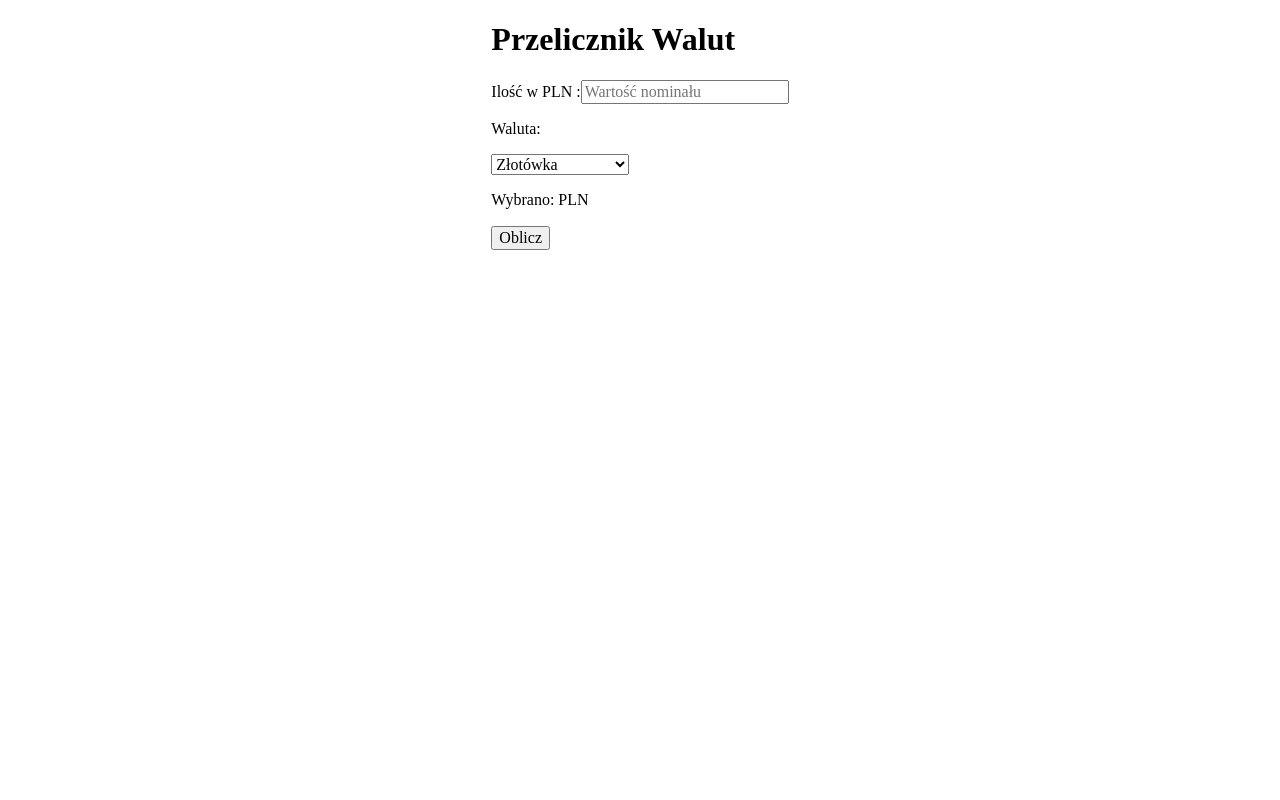
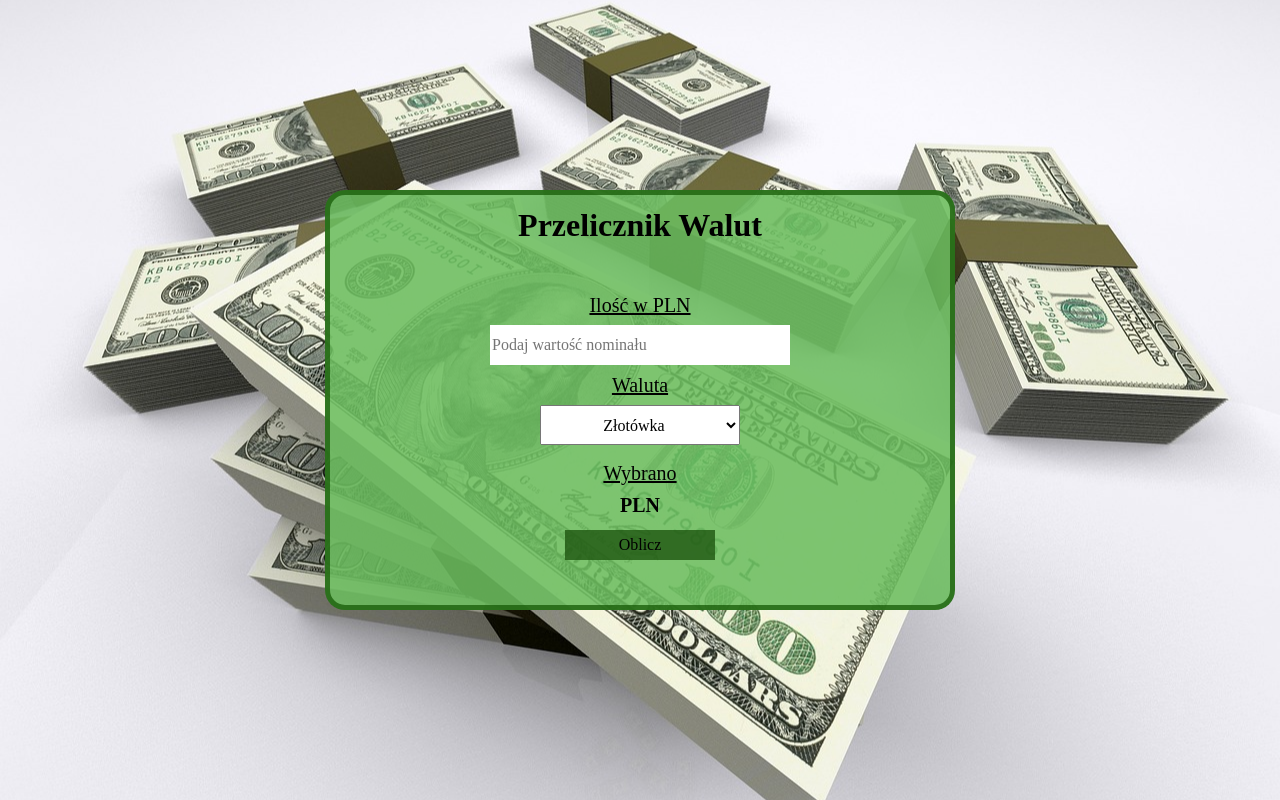
Before and after one commit to streetwolf123/currency-converter__react, a React (Create React App) app: page / in a window 1280 px wide. Built offline with nearby package versions, Linux system fonts and the light colour scheme.

Commit message:
background-image added and style and media-queri

```diff
--- a/src/App/Form/Result/result.js
+++ b/src/App/Form/Result/result.js
@@ -1,8 +1,9 @@
 import React from "react"
+import "../style.css"
 
 export const Result = ({ result }) => {
     return (
-        <p>
+        <p className="form__paragraph form__paragraph--result">
             {result !== undefined && (
                 <>
                     {result.sourceAmount.toFixed(2)}&nbsp;PLN&nbsp;=&nbsp;
--- a/src/App/Form/form.js
+++ b/src/App/Form/form.js
@@ -1,7 +1,7 @@
 import React, { useState } from "react";
 import { currencies } from "../currencies";
 import { Result } from "./Result/result";
-
+import "./style.css"
 
 
 const Form = ({ result, countResult }) => {
@@ -14,31 +14,34 @@ const Form = ({ result, countResult }) => {
     }
     return (
         <form onSubmit={onFormSubmit} className="form">
-            <header className="form__header">
+            <header className="section form__header">
                 <h1>
                     Przelicznik Walut
                 </h1>
             </header>
             <div className="section">
-                <span>
-                    Ilość w PLN :
-                </span>
+                <p className="form__paragraph">
+                    Ilość w PLN
+                </p>
                 <input
+                    min={0}
                     value={amount}
                     onChange={({ target }) => setAmount(target.value)}
                     type="number"
                     className="form__input"
-                    required placeholder="Wartość nominału"
+                    required placeholder="Podaj wartość nominału"
                 />
             </div>
             <div className="section">
-                <p>Waluta:</p>
+                <p className="form__paragraph">Waluta</p>
                 <select
+                    className="form__select"
                     value={currency}
                     onChange={({ target }) => setCurrency(target.value)}
                 >
                     {currencies.map((currency => (
                         <option
+                            className="form__option"
                             key={currency.short}
                             value={currency.short}
                         >
@@ -47,11 +50,14 @@ const Form = ({ result, countResult }) => {
 
                     )))}
                 </select>
-                <p>Wybrano: {currency}</p>
+            </div>
+            <div className="section">
+                <p className="form__paragraph form__paragraph--choose">Wybrano</p>
+                <p className="form__paragraph form__paragraph--chosen"><strong>{currency}</strong></p>
             </div>
 
             <div className="section">
-                <button>Oblicz</button>
+                <button className="form__button">Oblicz</button>
 
                 <Result result={result} />
 
--- a/src/App/Form/style.css
+++ b/src/App/Form/style.css
@@ -1,4 +1,117 @@
 .form {
     display: grid;
-    grid-template-columns: 900px;
+    grid-template-columns: 600px;
+    grid-template-rows: repeat(5, 80px);
+    margin: 30px;
+    padding: 10px;
+    background-color: rgba(108, 189, 95, 0.874);
+    height: 420px;
+    border: 5px solid  #1a5f09c9;
+    border-radius: 20px;
 }
+
+@media(max-width: 767px) {
+    .form {
+        grid-template-rows: repeat(5, 150px);
+        height: 750px;
+        font-size: 25px;
+    }
+}
+
+.section {
+    display: grid;
+    grid-template-rows: 40px 40px;
+    align-items: center;
+    justify-content: center;
+}
+
+@media(max-width: 767px) {
+    .section {
+        grid-template-rows: 50px 50px;
+        grid-gap: 20px;
+    }
+}
+
+.form__paragraph {
+    display: flex;
+    justify-content: center;
+    margin: 0%;
+    text-decoration-line: underline;
+    font-size: 20px;
+}
+
+@media(max-width: 767px) {
+    .form__paragraph {
+        font-size: 35px;
+    }
+}
+
+.form__paragraph--choose {
+    align-self: flex-end;
+}
+
+.form__paragraph--chosen{
+    text-decoration-line: none;
+}
+
+.form__paragraph--result {
+    text-decoration-line: none;
+    color: rgb(7, 7, 40);
+    font-size: 30px;
+}
+
+.form__select {
+    min-height: 40px;
+    min-width: 200px;
+    cursor: pointer;
+    text-align: center;
+}
+
+@media(max-width: 767px) {
+    .form__select {
+        min-height: 65px;
+    }
+}
+
+.form__input {
+    min-height: 40px;
+    min-width: 300px;
+    border: none;
+    cursor: pointer;
+}
+
+@media(max-width: 767px) {
+    .form__input {
+        min-height: 65px;
+    }
+}
+
+.form__input::-webkit-inner-spin-button {
+    -webkit-appearance: none;
+}
+.form__button {
+    justify-self: center;
+    width: 150px;
+    height: 30px;
+    border: none;
+    background-color: #1e5510c9;
+    cursor: pointer;
+    transition: 300ms;
+}
+
+@media(max-width: 767px) {
+    .form__button {
+        height: 65px;
+        width: 200px;
+    }
+}
+
+.form__button:hover {
+    transform: scale(1.1);
+    background-color: #114803c9;
+}
+
+.form__button:active {
+    transform: scale(1);
+    background-color: #1148038a;
+}
--- a/src/index.css
+++ b/src/index.css
@@ -8,7 +8,26 @@ html {
   box-sizing: inherit;
 }
 
+
+
+@media (max-width: 767px) {
+  body {
+    width: 767px;
+  }
+}
+
 #root {
   display: flex;
   justify-content: center;
+  align-items: center;
+  background-image: url("./App/background.jpg");
+  background-size: cover;
+  background-position: center;
+  min-height: 100vh;
 }
+
+@media (max-width:767px) {
+  #root {
+    min-height: 240vh;
+  }
+}
```
Also changed, not shown: src/App/background.jpg (added).
